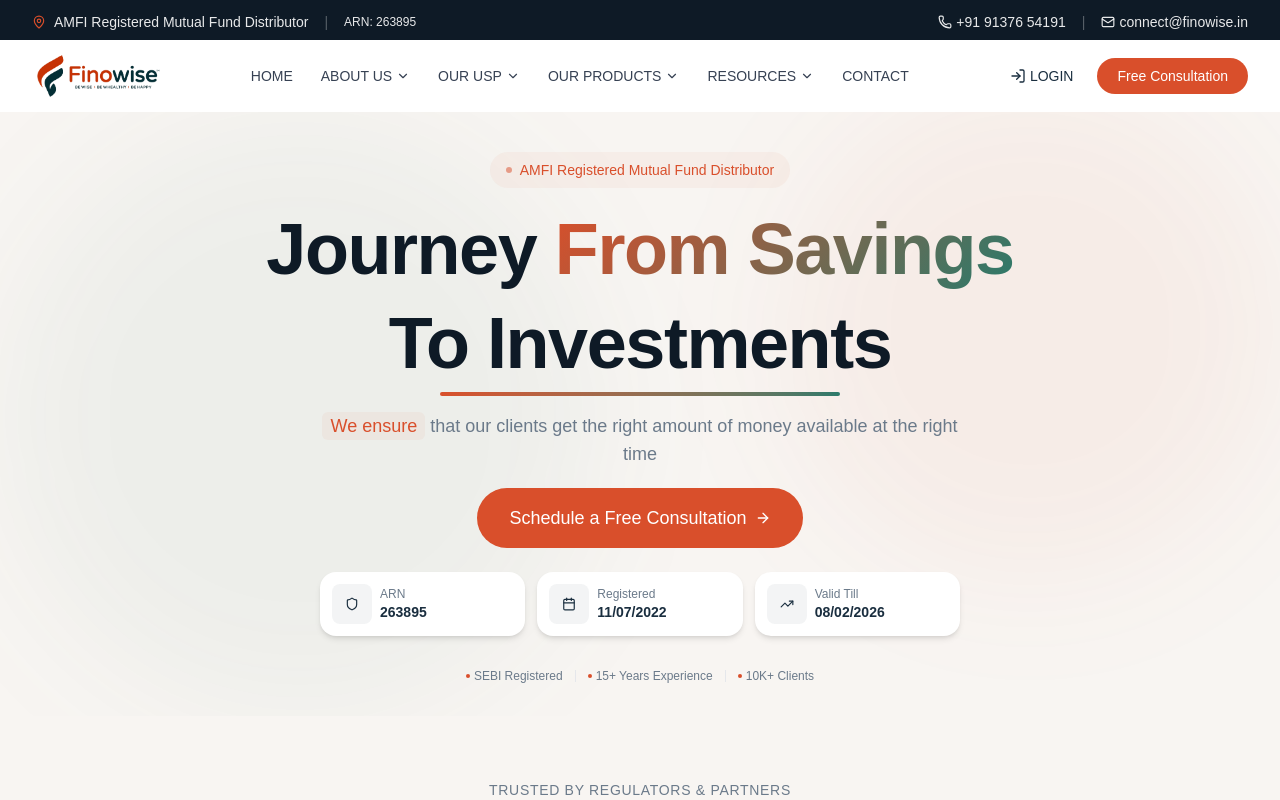
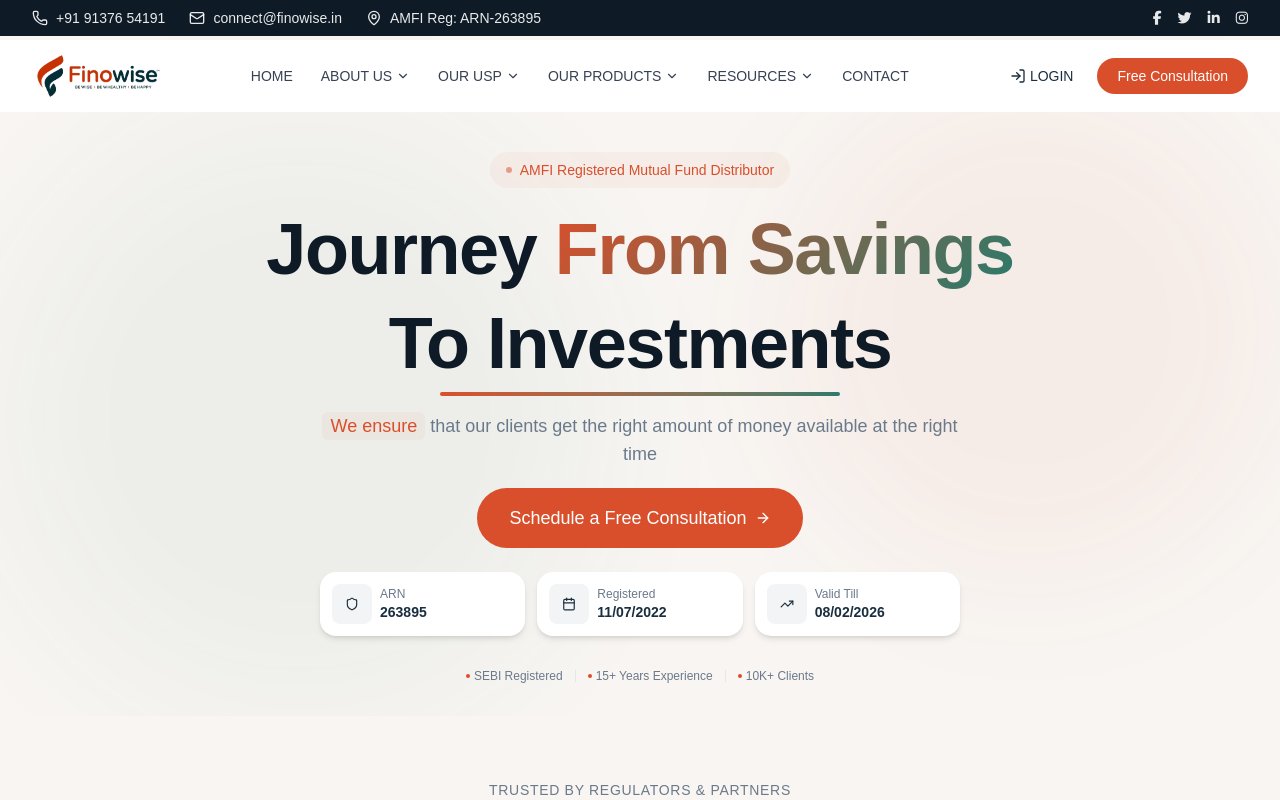
Before and after one commit to bhavesh-bhoi/FinoWise-Redesign, a React (Vite) app: page / in a window 1280 px wide. Shown: the top 800 px of the page. Built offline with nearby package versions, Linux system fonts and the light colour scheme; a web font is replaced by a local one.

Commit message:
Added:Hover Animations

```diff
--- a/src/Components/TopBar.jsx
+++ b/src/Components/TopBar.jsx
@@ -1,37 +1,48 @@
 import { Phone, Mail, MapPin } from "lucide-react";
 
 const TopBar = () => {
+  const socialIcons = [
+    { name: "Facebook", icon: "fab fa-facebook-f" },
+    { name: "Twitter", icon: "fab fa-twitter" },
+    { name: "LinkedIn", icon: "fab fa-linkedin-in" },
+    { name: "Instagram", icon: "fab fa-instagram" },
+  ];
+
   return (
-    <div className="bg-primary-dark text-white/90 text-sm py-3 fixed top-0 left-0 right-0 z-50">
+    <div className="hidden lg:block bg-primary-dark text-white/90 text-sm py-2 fixed top-0 left-0 right-0 z-50">
       <div className="container-custom">
         <div className="flex items-center justify-between">
-          <div className="flex items-center gap-4">
-            <span className="flex items-center gap-2">
-              <MapPin size={14} className="text-accent" />
-              <span className="hidden sm:inline">
-                AMFI Registered Mutual Fund Distributor
-              </span>
-              <span className="sm:hidden">AMFI Regd.</span>
-            </span>
-            <span className="text-white/30">|</span>
-            <span className="text-xs">ARN: 263895</span>
+          <div className="flex items-center gap-6">
+            <a
+              href="tel:+919137654191"
+              className="flex items-center gap-2 hover:text-accent transition-colors group"
+            >
+              <Phone size={16} />
+              <span>+91 91376 54191</span>
+            </a>
+            <a
+              href="mailto:connect@finowise.in"
+              className="flex items-center gap-2 hover:text-accent transition-colors group"
+            >
+              <Mail size={16} />
+              <span>connect@finowise.in</span>
+            </a>
+            <div className="flex items-center gap-2">
+              <MapPin size={16} />
+              <span>AMFI Reg: ARN-263895</span>
+            </div>
           </div>
           <div className="flex items-center gap-4">
-            <a
-              href="tel:+919137654191"
-              className="flex items-center gap-1 hover:text-accent transition-colors"
-            >
-              <Phone size={14} />
-              <span className="hidden sm:inline">+91 91376 54191</span>
-            </a>
-            <span className="text-white/30 hidden sm:inline">|</span>
-            <a
-              href="mailto:connect@finowise.in"
-              className="items-center gap-1 hover:text-accent transition-colors hidden sm:flex"
-            >
-              <Mail size={14} />
-              <span>connect@finowise.in</span>
-            </a>
+            {socialIcons.map((social) => (
+              <a
+                key={social.name}
+                href="#"
+                className="hover:text-accent transition-colors"
+                aria-label={social.name}
+              >
+                <i className={social.icon}></i>
+              </a>
+            ))}
           </div>
         </div>
       </div>
```
